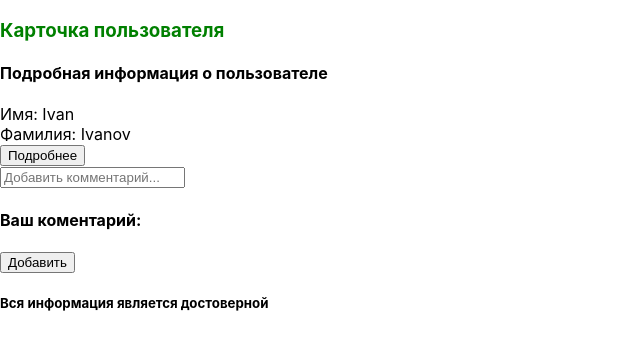
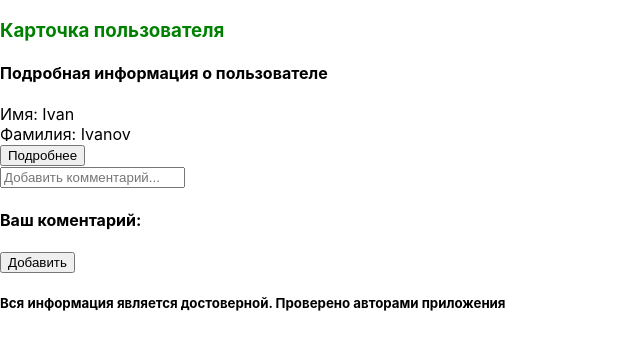
Before and after one commit to tvivlad/react_workflows, a React (Create React App) app: page / in a window 1280 px wide. Shown: the top 350 px of the page, without its empty margins (0-640 px from the left). Built offline with nearby package versions, Linux system fonts and the light colour scheme.

Commit message:
text in h5 is modified

```diff
--- a/src/App.js
+++ b/src/App.js
@@ -49,7 +49,9 @@ function App() {
         <button>Добавить</button>
       </div>
 
-      <h5>Вся информация является достоверной</h5>
+      <h5>
+        Вся информация является достоверной. Проверено авторами приложения
+      </h5>
     </div>
   )
 }
```
